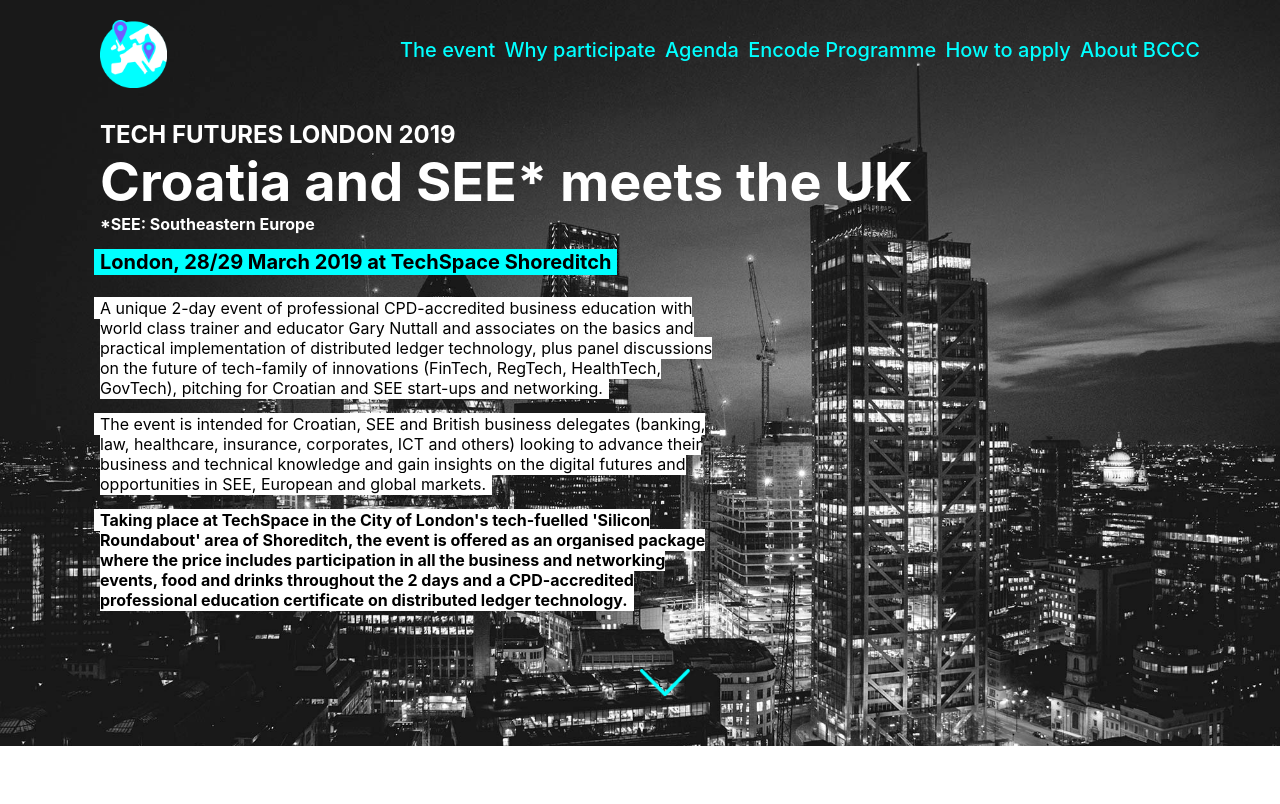
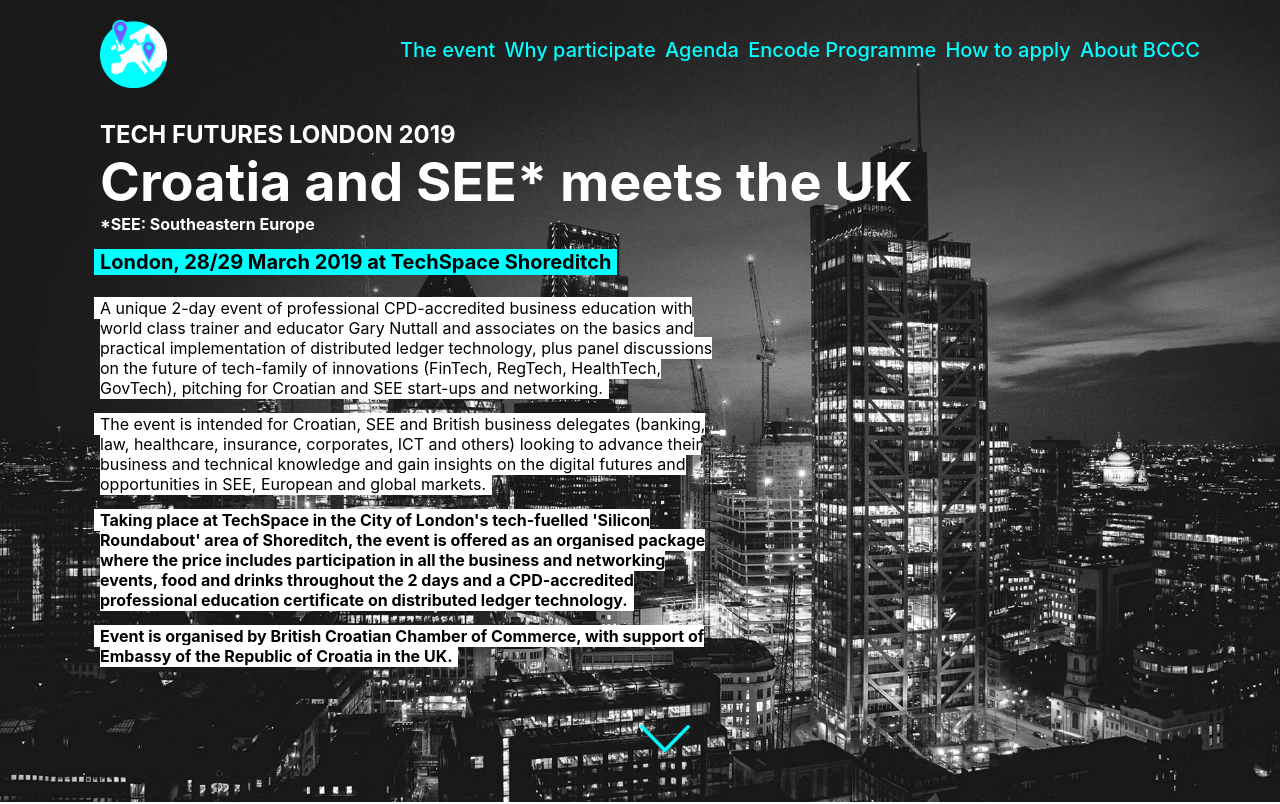
Before and after one commit to jcatalaamat/croatia-see-meets-uk, a React (Create React App) app: page /#/tech_futures_london_event_2019 in a window 1280 px wide. Shown: the top 804 px of the page. Built offline with nearby package versions, Linux system fonts and the light colour scheme.

Commit message:
new changes

```diff
--- a/src/components/HowToApply.jsx
+++ b/src/components/HowToApply.jsx
@@ -21,13 +21,6 @@
           <Bullet text="Dinner, drinks and night out on Day 1 and Day 2" />
           <Bullet text="Coffee, tea, nibbles and pastries through the days" />
           <Bullet text="Coach transfer from and to LHR for those traveling with BCCC from Zagreb" />
-
-          <p>
-  BCCC has secured preferential rates with the following hotels in close
-vicinity of TechSpace which is the event venue: Nobu hotel Shoreditch, The Curtain Hotel Shoreditch, The Hoxton
-Hotel, Point A Hotel Shoreditch. If you wish to stay at any of these hotels, please use our exclusive voucher code
-"BCCC" when making your reservations.
-          </p>
 
           <p>
           *If you wish to participate in this event as an
--- a/src/components/Title.jsx
+++ b/src/components/Title.jsx
@@ -64,6 +64,14 @@
               </b>
             </span>
           </p>
+
+          <p>
+            <span className="p-contrast">
+              <b>
+              Event is organised by British Croatian Chamber of Commerce, with support of Embassy of the Republic of Croatia in the UK.
+              </b>
+            </span>
+          </p>
         </div>
 
       </div>
```
